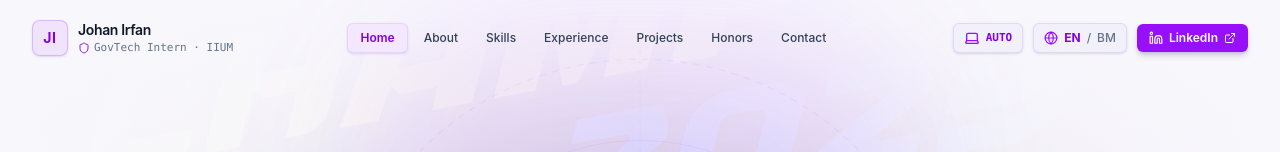
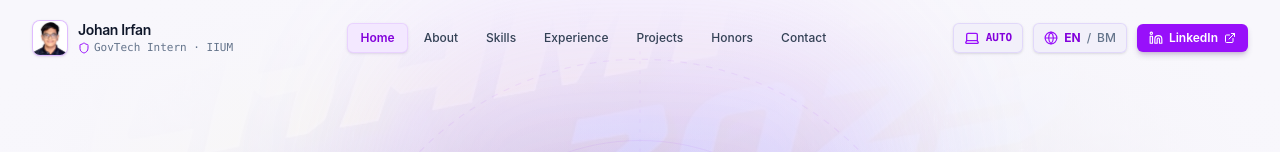
Before and after one commit to PrplWrldd/johan-portfolio, a Next.js app: page / in a window 1280 px wide. Shown: the top 152 px of the page. Built offline with nearby package versions, Linux system fonts and the light colour scheme.

Commit message:
added profile picture

```diff
--- a/src/components/Navbar.tsx
+++ b/src/components/Navbar.tsx
@@ -1,6 +1,7 @@
 'use client';
 
 import React, { useState, useEffect } from 'react';
+import Image from 'next/image';
 import { useLanguage } from '../context/LanguageContext';
 import { useTheme } from '../context/ThemeContext';
 import { Menu, X, Globe, Shield, ExternalLink, Sun, Moon, Laptop } from 'lucide-react';
@@ -69,14 +70,21 @@ export const Navbar: React.FC = () => {
     >
       <div className="max-w-7xl mx-auto px-4 sm:px-6 lg:px-8">
         <div className="flex items-center justify-between">
-          {/* Brand Logo & Pill */}
+          {/* Brand Logo & Profile Avatar */}
           <a
             href="#hero"
             id="brand-logo-link"
             className="flex items-center gap-2.5 group focus:outline-none"
           >
-            <div className="w-9 h-9 rounded-lg bg-purple-500/10 dark:bg-purple-300/15 border border-purple-500/30 dark:border-purple-300/30 flex items-center justify-center text-purple-700 dark:text-purple-200 font-bold text-sm tracking-wider group-hover:bg-purple-500/20 dark:group-hover:bg-purple-300/25 transition-colors shadow-sm shadow-purple-950/10 dark:shadow-purple-950/40">
-              JI
+            <div className="relative w-9 h-9 rounded-lg overflow-hidden border border-purple-400/40 dark:border-purple-300/30 shadow-sm shadow-purple-950/10 dark:shadow-purple-950/40 group-hover:border-purple-500 dark:group-hover:border-purple-300 transition-all bg-purple-100 dark:bg-purple-950/50 shrink-0">
+              <Image
+                src="/images/johan-profile.jpg"
+                alt="Muhammad Johan Irfan"
+                fill
+                priority
+                sizes="36px"
+                className="object-cover object-[center_20%] group-hover:scale-105 transition-transform duration-200"
+              />
             </div>
             <div className="flex flex-col">
               <span className="text-sm font-semibold tracking-tight text-[var(--text-heading)] group-hover:text-purple-600 dark:group-hover:text-purple-300 transition-colors">
```
Also changed, not shown: public/images/johan-profile.jpg (added).
